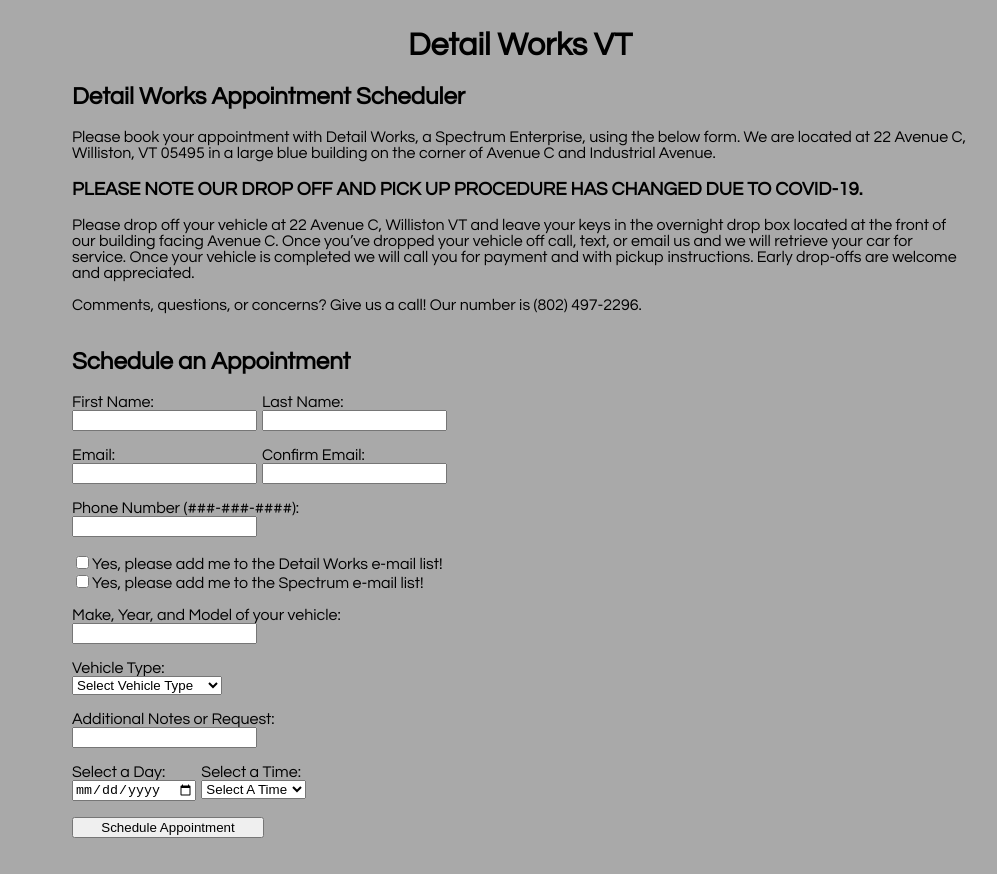
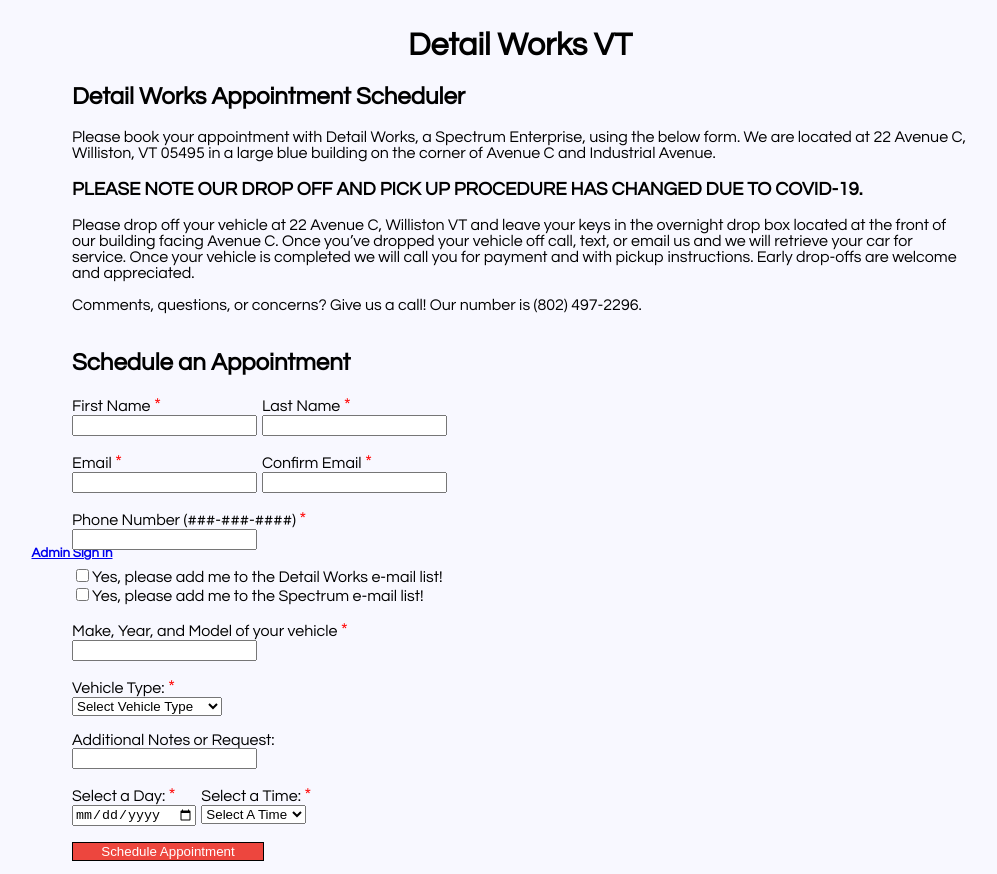
Before and after one commit to Msandres123/detail-works-vt-capstone, a React (Create React App) app in the folder client/: page / in a window 1280 px wide. Shown: the whole page, without its empty margins (0-997 px from the left). Before the commit the page ends 851 px from the top, so only its background shows below. Built offline with nearby package versions, Linux system fonts and the light colour scheme; no server answers.

Commit message:
Color changes

```diff
--- a/client/src/App.css
+++ b/client/src/App.css
@@ -1,7 +1,7 @@
 @import url('https://fonts.googleapis.com/css2?family=Questrial&display=swap');
 body {
   margin-bottom: 5vh;
-  background-color: darkgray;
+  background-color: #f8f8ff;
   font-family: 'Questrial', sans-serif;
 }
 /* Container for the whole page */
@@ -9,7 +9,7 @@
   position: relative;
   height: 100%;
   width: 100vw;
-  background-color: darkgray;
+  background-color: #f8f8ff;
   display: flex;
   justify-content: flex;
   /* align-items:center; */
@@ -22,7 +22,7 @@
 .container h4 {
   font-size: 1.8rem;
   margin-left: 0.4rem;
-  color: white;
+  color: black;
   margin-top: 3vh;
 }
 
@@ -52,6 +52,7 @@
   text-align: left;
   margin-right: 25vw;
   margin-left: 5vw;
+  border-bottom: 1px dotted ghostwhite
 }
 /* Detail works appointment schedule header, information in a box above */
 #appointment-scheduler-container {
@@ -62,7 +63,7 @@
   justify-content: flex-start;
   height: 27vh;
 
-  background-color: darkgray;
+  background-color: #f8f8ff;
 
 }
 
@@ -75,12 +76,12 @@
   justify-content: flex-start;
   height: 150vh;
   width: 12vw;
-  background-color: gray;
+  background-color: #ED463E;
 }
 /* This "a" appears to have a direct effect. Not fixing what isn't broke. */
 #NavBar-container a {
   text-decoration: none;
-  color: black;
+  color: white;
 }
 /* Standalone h2 header that exists entirely within home.js inside .home-container */
 #schedule-header {
@@ -105,7 +106,7 @@
   margin-bottom: 3%;
   margin-left: 1%;
   width: 30vw;
-  background-color: darkgray;
+  background-color: #f8f8ff;
 }
 /* AdminSignIn.js standalone containerless section  */
 .admin-signin {
@@ -130,7 +131,7 @@
   flex-direction: column;
   height: 100vh;
   width: 88vw;
-  background-color: darkgray;
+  background-color: #f8f8ff;
 }
 /* Admin page container */
 .admin-header {
@@ -223,3 +224,25 @@
 #sign-out:hover {
   cursor: pointer;
 }
+
+#sign-out {
+  color: white
+}
+
+.asterisk {
+  color: red;
+  font-size:larger
+}
+
+.submit {
+  background-color: #ED463E;
+  color: white;
+  border: 1px solid black;
+
+}
+
+.admin-sign-in {
+  margin: 0;
+  width: 10%;
+  float:left
+}
--- a/client/src/components/AdminSignIn.js
+++ b/client/src/components/AdminSignIn.js
@@ -8,9 +8,9 @@
        <NavBar logOut={props.logOut}/>
       <form id="signin-form" onSubmit={props.login}>
       <h1 id="app-header">Detail Works VT</h1>
-        <h1><label>Admin Email: <input type="email" onChange={props.emailChangeHandler} value={props.email} /></label></h1>
-        <h1><label>Admin Password: <input type="password" onChange={props.passwordChange} value={props.password} /></label></h1>
-        <input type="submit" />
+        <h3><label>Admin Email: <br/> <input type="email" onChange={props.emailChangeHandler} value={props.email} /></label></h3>
+        <h3><label>Admin Password: <br/><input type="password" onChange={props.passwordChange} value={props.password} /></label></h3>
+        <input class="submit" type="submit" />
       </form>
     </div>
 
--- a/client/src/components/AppointmentScheduler.js
+++ b/client/src/components/AppointmentScheduler.js
@@ -141,11 +141,11 @@
       <form method="POST" action="/api" id="schedule-form" onSubmit={alertOnSubmit}>
         <container id="form-name">
           <span className="first-name">
-            First Name: <br />
+            First Name <span class="asterisk">*</span><br />
             <input type="text" name="firstName" required />
           </span>
           <span>
-            Last Name: <br />
+            Last Name <span class="asterisk">*</span><br />
             <input type="text" name="lastName" required />
           </span>
         </container>
@@ -153,7 +153,7 @@
         <br />
         <container id="email-form">
           <span id="email">
-            Email: <br />
+            Email <span class="asterisk">*</span><br />
             <input
               type="email"
               name="email"
@@ -163,7 +163,7 @@
           </span>
           <br />
           <span>
-            Confirm Email: <br />
+            Confirm Email <span class="asterisk">*</span><br />
             <input
               type="email"
               name="confirmEmail"
@@ -175,7 +175,7 @@
         {email !== matchEmail && <div id="email-match">Emails Must Match</div>}
         <br />
         <label>
-          Phone Number (###-###-####): <br />{" "}
+          Phone Number (###-###-####) <span class="asterisk">*</span><br />{" "}
           <input
             type="tel"
             name="phoneNumber"
@@ -194,12 +194,12 @@
         </label>
         <br />
         <label>
-          Make, Year, and Model of your vehicle: <br />
+          Make, Year, and Model of your vehicle <span class="asterisk">*</span><br />
           <input type="text" name="vehicleMake" required />
         </label>
         <br />
         <label>
-          Vehicle Type: <br />
+          Vehicle Type: <span class="asterisk">*</span><br />
           <select name="vehicleType" onChange={vehicleChangeHandle}>
             <option value="select vehicle type">Select Vehicle Type</option>
             <option value="coupe/sedan">Coupe/Sedan</option>
@@ -224,7 +224,7 @@
         <br />
         <container id="date-time">
           <span id="day">
-            Select a Day: <br />
+            Select a Day: <span class="asterisk">*</span><br />
             <input
               id="calender"
               type="date"
@@ -236,7 +236,7 @@
           </span>
           <br />
           <span>
-            Select a Time: <br />
+            Select a Time: <span class="asterisk">*</span><br />
             <select
               name="timeOfApp"
               onChange={(evt) => setTime(evt.target.value)}
--- a/client/src/components/Home.js
+++ b/client/src/components/Home.js
@@ -1,5 +1,5 @@
 import React from "react";
-// import DatePicker from "react-date-picker";
+import { Link } from "react-router-dom";
 
 //Service Pricing Components
 import AppointmentScheduler from "./AppointmentScheduler";
@@ -34,6 +34,7 @@
         </p>
       </div>
       <AppointmentScheduler />
+      <div><h5 class="admin-sign-in"><Link to={'/signin'}>Admin Sign In</Link></h5></div>
     </>
   );
 }
```
